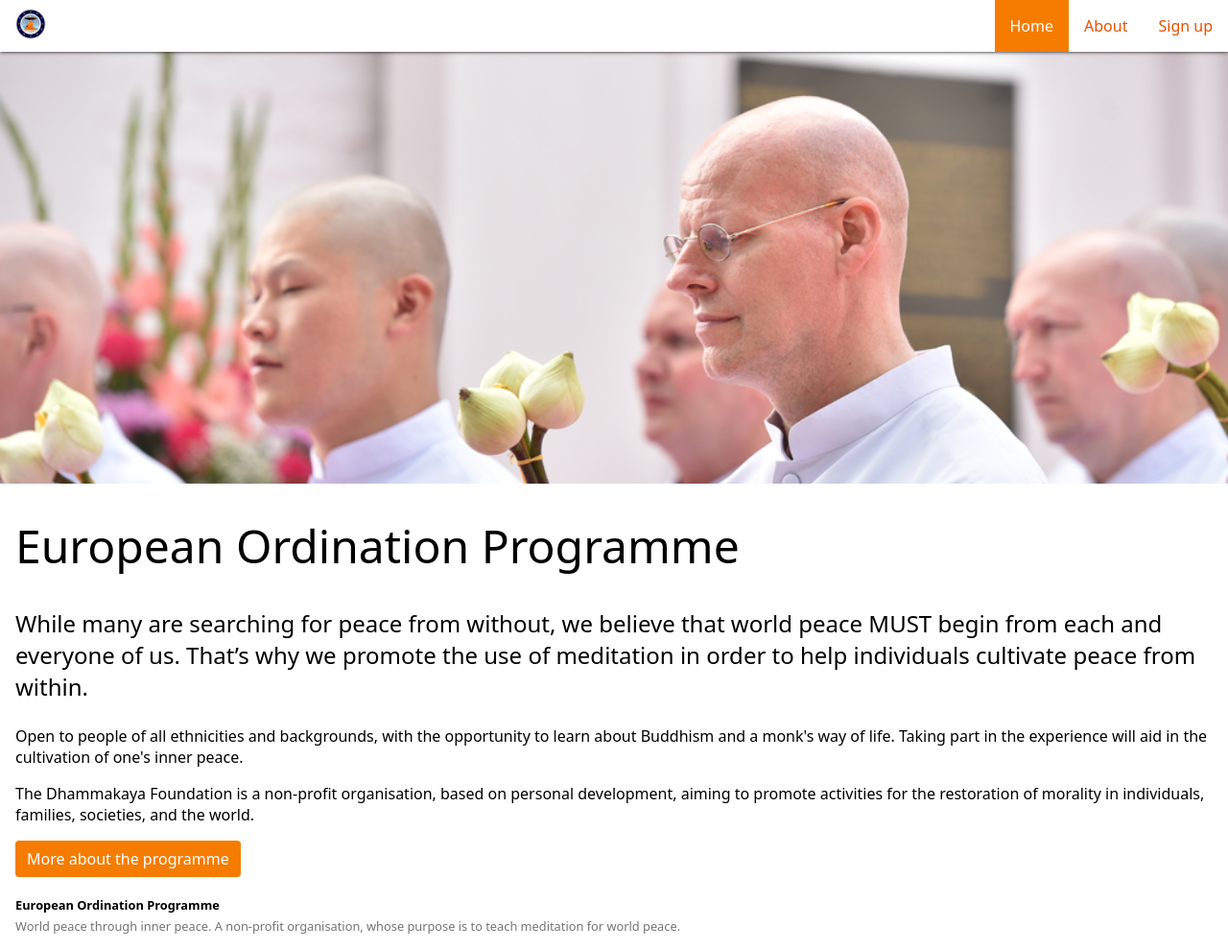
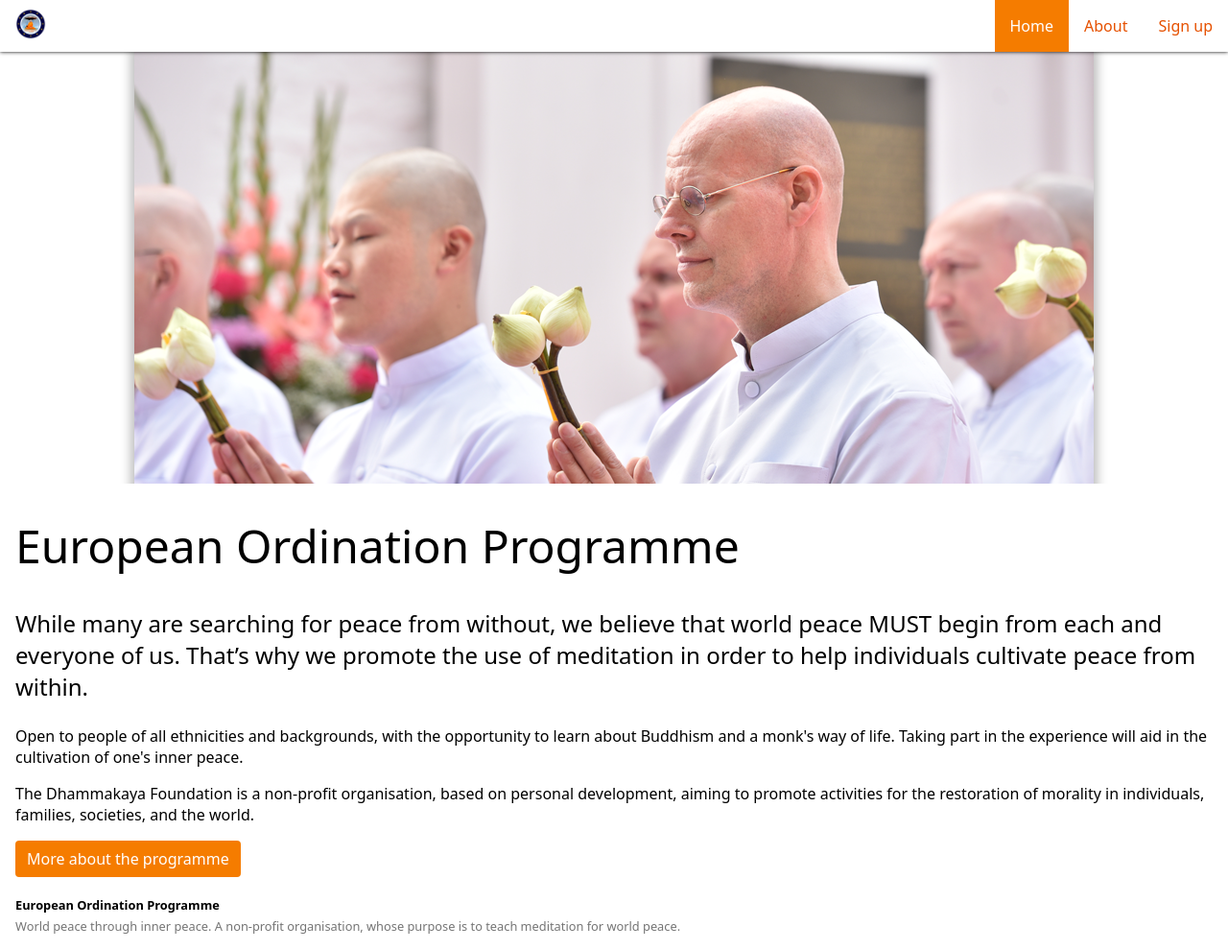
Before and after one commit to spicalous/eop-website, a Jekyll site: the page built from index.html, in a window 1280 px wide. Shown: the whole page at 96% size. Built offline with Jekyll 4.4.1, drawn with Linux system fonts in a browser that asks for light colours.

Commit message:
tweak banner image

```diff
--- a/_scss/_img.scss
+++ b/_scss/_img.scss
@@ -5,8 +5,7 @@
   max-height: 450px;
 
   img {
-    min-height: 100%;
-    width: 100%;
+    box-shadow: 0 0 10px 4px $grey-400;
   }
 }
 
--- a/_scss/_typography.scss
+++ b/_scss/_typography.scss
@@ -1,6 +1,14 @@
 h1 {
   font-size: 3em;
   font-weight: 400;
+}
+
+a:not(.btn) {
+  color: $orange-900;
+
+  &:hover {
+    text-decoration: underline;
+  }
 }
 
 .lead {
@@ -8,10 +16,6 @@
   font-weight: 300;
 }
 
-a {
-  color: $orange-900;
-
-  &:hover {
-    text-decoration: underline;
-  }
+.text-center {
+  text-align: center
 }
--- a/index.html
+++ b/index.html
@@ -3,7 +3,7 @@
 layout: base
 ---
 <div class="row">
-  <div class="banner-container">
+  <div class="banner-container text-center">
     <img class="img-fluid" src="assets/images/index-banner.png" />
   </div>
 </div>
```
